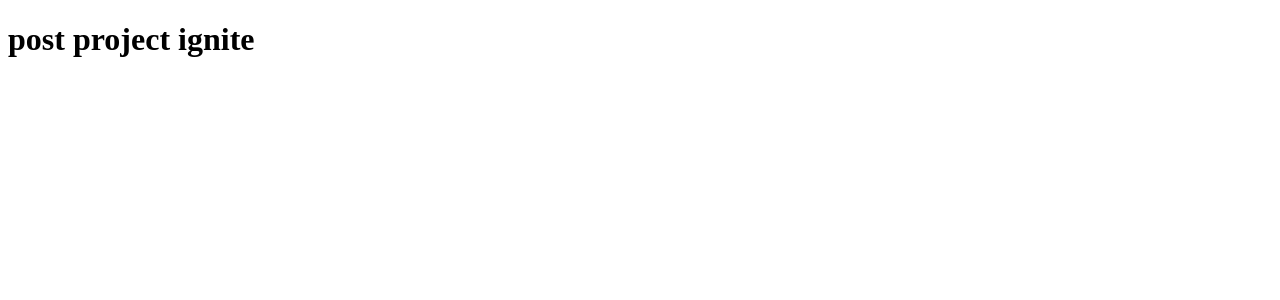
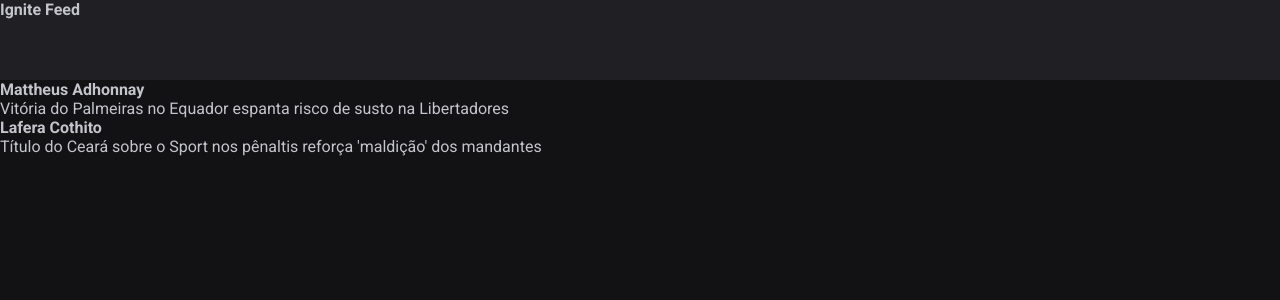
Before and after one commit to adhmattheus/react_js, a React (Vite) app in the folder 01-fundamentos-reactjs/: page / in a window 1280 px wide. Shown: the top 300 px of the page. Built offline with nearby package versions, Linux system fonts and the light colour scheme.

Commit message:
configurando estilos css

```diff
--- a/01-fundamentos-reactjs/index.html
+++ b/01-fundamentos-reactjs/index.html
@@ -3,8 +3,10 @@
 
 <head>
   <meta charset="UTF-8" />
-  <link rel="icon" type="image/svg+xml" href="/vite.svg" />
+  <link rel="preconnect" href="https://fonts.googleapis.com" />
+  <link rel="preconnect" href="https://fonts.gstatic.com" crossorigin />
   <meta name="viewport" content="width=device-width, initial-scale=1.0" />
+  <link href="https://fonts.googleapis.com/css2?family=Roboto:wght@400;700&display=swap" rel="stylesheet" />
   <title>Post Project</title>
 </head>
 
--- a/01-fundamentos-reactjs/src/App.jsx
+++ b/01-fundamentos-reactjs/src/App.jsx
@@ -1,8 +1,21 @@
+import { Post } from './Post';
+import { Header } from './components/Header';
+import './global.css';
 
 export default function App() {
   return (
     <div>
-      <h1>post project ignite</h1>
+      <Header />
+      <Post
+        author="Mattheus Adhonnay"
+        content="Vitória do Palmeiras no Equador espanta risco de susto na Libertadores"
+      />
+
+      <Post
+        author="Lafera Cothito"
+        content="Título do Ceará sobre o Sport nos pênaltis reforça 'maldição' dos mandantes"
+      />
+
     </div>
   )
 }
--- /dev/null
+++ b/01-fundamentos-reactjs/src/Post.jsx
@@ -0,0 +1,8 @@
+export function Post(props) {
+	return (
+		<div>
+			<strong>{props.author}</strong>
+			<p>{props.content}</p>
+		</div>
+	)
+}
--- /dev/null
+++ b/01-fundamentos-reactjs/src/components/Header.jsx
@@ -0,0 +1,9 @@
+import styles from './Header.module.css'
+
+export function Header() {
+	return (
+		<header className={styles.header}>
+			<strong >Ignite Feed</strong>
+		</header>
+	);
+}
--- /dev/null
+++ b/01-fundamentos-reactjs/src/components/Header.module.css
@@ -0,0 +1,4 @@
+.header {
+	background: #202024;
+	height: 80px;
+}
--- /dev/null
+++ b/01-fundamentos-reactjs/src/global.css
@@ -0,0 +1,32 @@
+:root {
+	--white: #fff;
+	--gray-100: #e1e1e6;
+	--gray-300: #c4c4cc;
+	--gray-400: #8d8d99;
+	--gray-600: #323238;
+	--gray-700: #29292e;
+	--gray-800: #202024;
+	--gray-900: #121214;
+	--green-500: #00875f;
+}
+
+* {
+	margin: 0;
+	padding: 0;
+	box-sizing: border-box;
+}
+
+body {
+	background: var(--gray-900);
+	color: var(--gray-300);
+	-webkit-font-smoothing: antialieased;
+}
+
+body,
+input,
+textarea,
+button {
+	font-family: 'Roboto', sans-serif;
+	font-weight: 400;
+	font-size: 1rem;
+}
```
